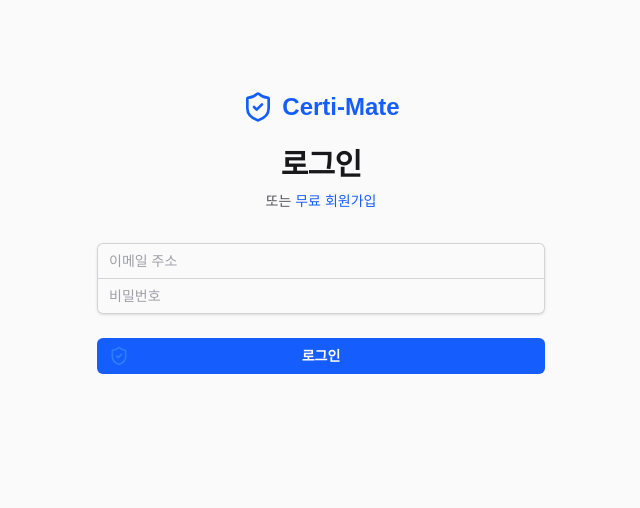
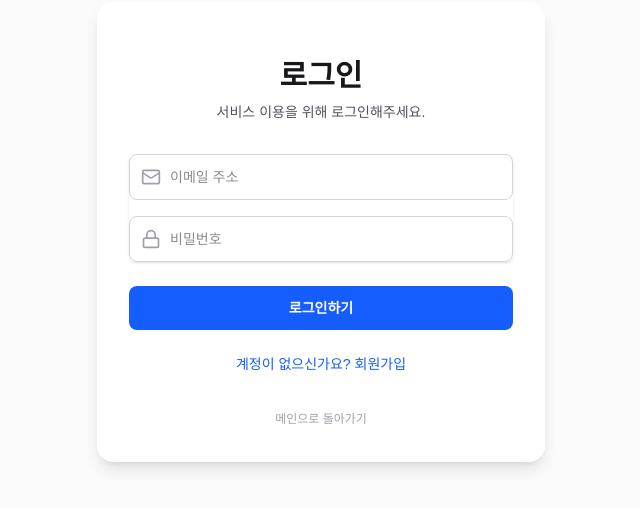
Before and after one commit to seojeongju/Compliance-SaaS, a Next.js app in the folder web-app/: page /login in a window 1280 px wide. Shown: the part 168-676 px from the top of the page, without its empty margins (319-959 px from the left). Built offline with nearby package versions, Linux system fonts and the light colour scheme.

Commit message:
Feat: Add Login/Signup page with Supabase Auth

```diff
--- a/web-app/src/app/login/page.tsx
+++ b/web-app/src/app/login/page.tsx
@@ -1,90 +1,145 @@
 "use client";
 
+import { useState } from "react";
+import { createSupabaseClient } from "../../lib/supabaseClient";
+import { useRouter } from "next/navigation";
+import { Lock, Mail, Loader2, AlertCircle } from "lucide-react";
 import Link from "next/link";
-import { useRouter } from "next/navigation";
-import { useState } from "react";
-import { Loader2, ShieldCheck } from "lucide-react";
 
 export default function LoginPage() {
+    const [loading, setLoading] = useState(false);
+    const [email, setEmail] = useState("");
+    const [password, setPassword] = useState("");
+    const [mode, setMode] = useState<"signin" | "signup">("signin");
+    const [error, setError] = useState<string | null>(null);
+    const [message, setMessage] = useState<string | null>(null);
     const router = useRouter();
-    const [isLoading, setIsLoading] = useState(false);
 
-    const handleLogin = (e: React.FormEvent) => {
+    const handleAuth = async (e: React.FormEvent) => {
         e.preventDefault();
-        setIsLoading(true);
-        // Simulate login delay
-        setTimeout(() => {
-            router.push("/dashboard");
-        }, 1500);
+        setLoading(true);
+        setError(null);
+        setMessage(null);
+
+        const supabase = createSupabaseClient();
+
+        try {
+            if (mode === "signup") {
+                const { error } = await supabase.auth.signUp({
+                    email,
+                    password,
+                });
+                if (error) throw error;
+                setMessage("가입 확인 이메일이 발송되었습니다. 이메일을 확인해주세요.");
+            } else {
+                const { error } = await supabase.auth.signInWithPassword({
+                    email,
+                    password,
+                });
+                if (error) throw error;
+                router.push("/dashboard");
+            }
+        } catch (error: any) {
+            console.error("Auth Error:", error);
+            setError(error.message || "오류가 발생했습니다.");
+        } finally {
+            setLoading(false);
+        }
     };
 
     return (
-        <div className="flex min-h-screen flex-col items-center justify-center bg-zinc-50 px-4 py-12 sm:px-6 lg:px-8">
-            <div className="w-full max-w-md space-y-8">
-                <div className="flex flex-col items-center">
-                    <Link href="/" className="flex items-center gap-2 text-2xl font-bold text-blue-600">
-                        <ShieldCheck className="h-8 w-8" />
-                        <span>Certi-Mate</span>
-                    </Link>
-                    <h2 className="mt-6 text-center text-3xl font-bold tracking-tight text-zinc-900">
-                        로그인
+        <div className="flex min-h-screen items-center justify-center bg-zinc-50 px-4 py-12 sm:px-6 lg:px-8">
+            <div className="w-full max-w-md space-y-8 rounded-2xl bg-white p-8 shadow-lg">
+                <div className="text-center">
+                    <h2 className="mt-6 text-3xl font-extrabold text-zinc-900">
+                        {mode === "signin" ? "로그인" : "회원가입"}
                     </h2>
-                    <p className="mt-2 text-center text-sm text-zinc-600">
-                        또는{" "}
-                        <Link href="#" className="font-medium text-blue-600 hover:text-blue-500">
-                            무료 회원가입
-                        </Link>
+                    <p className="mt-2 text-sm text-zinc-600">
+                        {mode === "signin"
+                            ? "서비스 이용을 위해 로그인해주세요."
+                            : "계정을 생성하여 서비스를 시작하세요."}
                     </p>
                 </div>
-                <form className="mt-8 space-y-6" onSubmit={handleLogin}>
-                    <div className="-space-y-px rounded-md shadow-sm">
-                        <div>
+
+                <form className="mt-8 space-y-6" onSubmit={handleAuth}>
+                    <div className="space-y-4 rounded-md shadow-sm">
+                        <div className="relative">
                             <label htmlFor="email-address" className="sr-only">
-                                이메일 주소
+                                Email address
                             </label>
+                            <Mail className="absolute left-3 top-1/2 h-5 w-5 -translate-y-1/2 text-zinc-400" />
                             <input
                                 id="email-address"
                                 name="email"
                                 type="email"
                                 autoComplete="email"
                                 required
-                                className="relative block w-full rounded-t-md border-0 py-1.5 text-zinc-900 ring-1 ring-inset ring-zinc-300 placeholder:text-zinc-400 focus:z-10 focus:ring-2 focus:ring-inset focus:ring-blue-600 sm:text-sm sm:leading-6 px-3"
+                                value={email}
+                                onChange={(e) => setEmail(e.target.value)}
+                                className="block w-full rounded-lg border border-zinc-300 pl-10 px-3 py-3 text-zinc-900 focus:border-blue-500 focus:outline-none focus:ring-blue-500 sm:text-sm transition-all"
                                 placeholder="이메일 주소"
                             />
                         </div>
-                        <div>
+                        <div className="relative">
                             <label htmlFor="password" className="sr-only">
-                                비밀번호
+                                Password
                             </label>
+                            <Lock className="absolute left-3 top-1/2 h-5 w-5 -translate-y-1/2 text-zinc-400" />
                             <input
                                 id="password"
                                 name="password"
                                 type="password"
                                 autoComplete="current-password"
                                 required
-                                className="relative block w-full rounded-b-md border-0 py-1.5 text-zinc-900 ring-1 ring-inset ring-zinc-300 placeholder:text-zinc-400 focus:z-10 focus:ring-2 focus:ring-inset focus:ring-blue-600 sm:text-sm sm:leading-6 px-3"
+                                value={password}
+                                onChange={(e) => setPassword(e.target.value)}
+                                className="block w-full rounded-lg border border-zinc-300 pl-10 px-3 py-3 text-zinc-900 focus:border-blue-500 focus:outline-none focus:ring-blue-500 sm:text-sm transition-all"
                                 placeholder="비밀번호"
                             />
                         </div>
                     </div>
 
-                    <div>
+                    {error && (
+                        <div className="flex items-center gap-2 rounded-md bg-red-50 p-3 text-sm text-red-600">
+                            <AlertCircle className="h-4 w-4 flex-shrink-0" />
+                            <span>{error}</span>
+                        </div>
+                    )}
+
+                    {message && (
+                        <div className="flex items-center gap-2 rounded-md bg-green-50 p-3 text-sm text-green-600">
+                            <AlertCircle className="h-4 w-4 flex-shrink-0" />
+                            <span>{message}</span>
+                        </div>
+                    )}
+
+                    <button
+                        type="submit"
+                        disabled={loading}
+                        className="group relative flex w-full justify-center rounded-lg bg-blue-600 px-4 py-3 text-sm font-semibold text-white hover:bg-blue-700 focus:outline-none focus:ring-2 focus:ring-blue-500 focus:ring-offset-2 disabled:opacity-70 transition-all"
+                    >
+                        {loading && <Loader2 className="mr-2 h-4 w-4 animate-spin" />}
+                        {mode === "signin" ? "로그인하기" : "가입하기"}
+                    </button>
+
+                    <div className="flex justify-center mt-4">
                         <button
-                            type="submit"
-                            disabled={isLoading}
-                            className="group relative flex w-full justify-center rounded-md bg-blue-600 px-3 py-2 text-sm font-semibold text-white hover:bg-blue-500 focus-visible:outline focus-visible:outline-2 focus-visible:outline-offset-2 focus-visible:outline-blue-600 disabled:opacity-70"
+                            type="button"
+                            onClick={() => setMode(mode === "signin" ? "signup" : "signin")}
+                            className="text-sm font-medium text-blue-600 hover:text-blue-500 hover:underline transition-colors"
                         >
-                            <span className="absolute inset-y-0 left-0 flex items-center pl-3">
-                                {isLoading ? (
-                                    <Loader2 className="h-5 w-5 animate-spin text-blue-300" />
-                                ) : (
-                                    <ShieldCheck className="h-5 w-5 text-blue-500 group-hover:text-blue-400" />
-                                )}
-                            </span>
-                            {isLoading ? "로그인 중..." : "로그인"}
+                            {mode === "signin"
+                                ? "계정이 없으신가요? 회원가입"
+                                : "이미 계정이 있으신가요? 로그인"}
                         </button>
                     </div>
                 </form>
+
+                <div className="text-center mt-6">
+                    <Link href="/" className="text-xs text-zinc-400 hover:text-zinc-600">
+                        메인으로 돌아가기
+                    </Link>
+                </div>
             </div>
         </div>
     );
```
